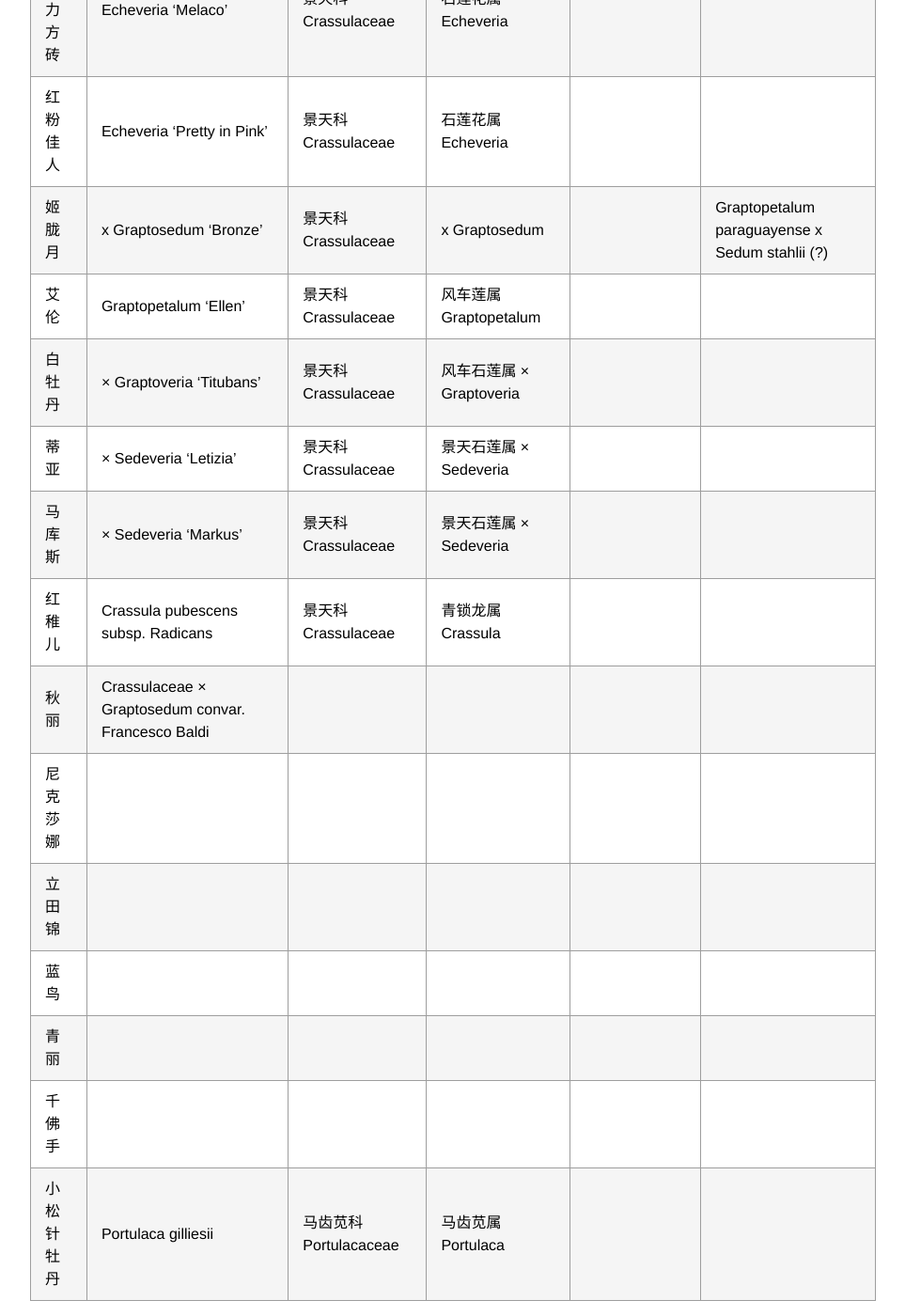
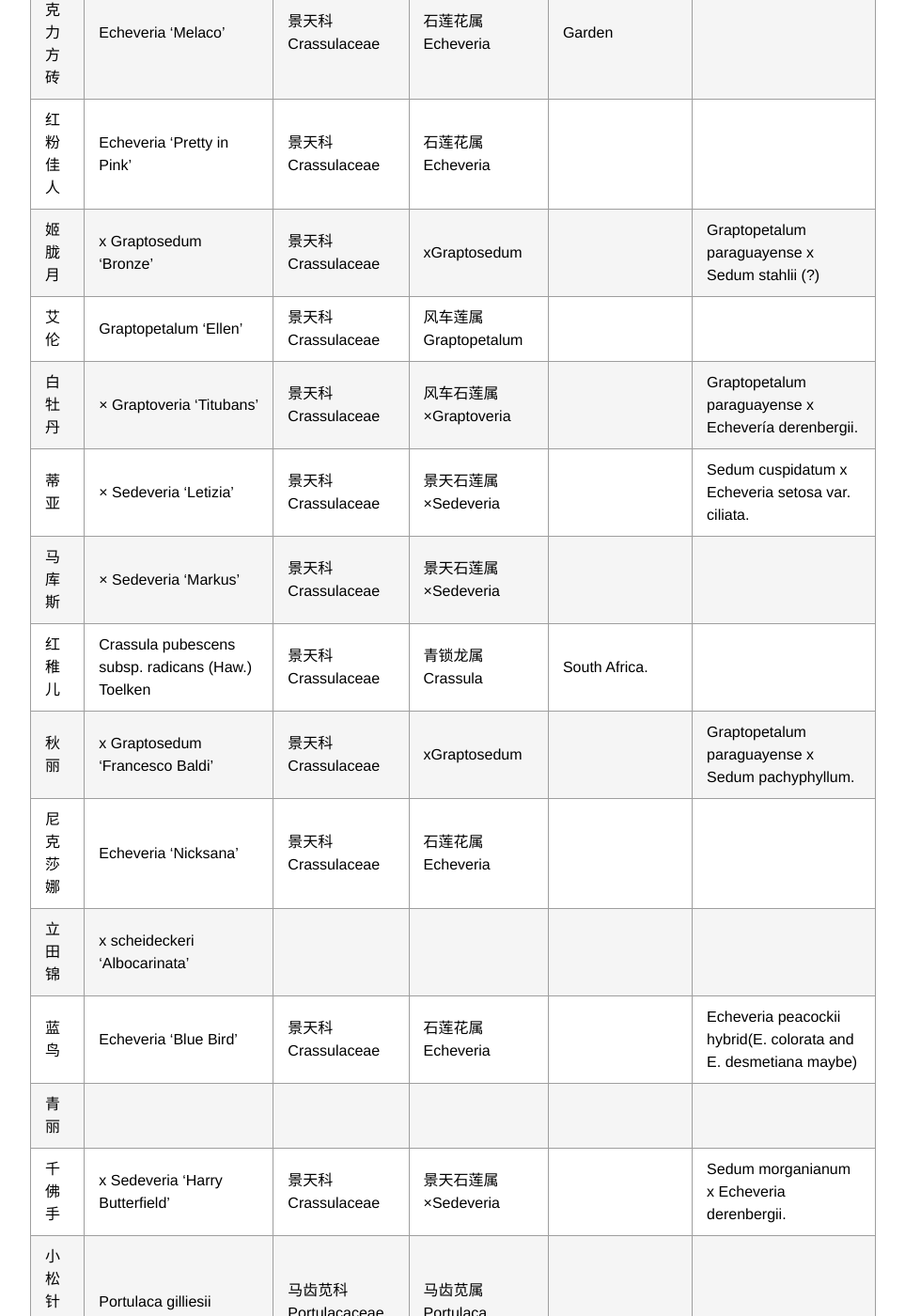
Before and after one commit to lcr/lcr.github.io, a Jekyll site: the page built from _posts/2018-01-08-succulent-scientific-name.md, in a window 1280 px wide and 1400 px high, scrolled down 1468 px. Shown: the whole window at 94% size, without its empty margins (158-1121 px from the left). Built offline with Jekyll 4.4.1, drawn with Linux system fonts in a browser that asks for light colours; some of the changed text lies outside the part shown.

```diff
--- a/_posts/2018-01-08-succulent-scientific-name.md
+++ b/_posts/2018-01-08-succulent-scientific-name.md
@@ -7,33 +7,33 @@
 
 <div class="table-wrapper" markdown="block">
 
-中文名 | 学名Scientific Name | 科Family | 属Genus | 原生地Origin | 血统Parentage
+中文名 | 学名Binomial name | 科Family | 属Genus | 原生地Origin | 血统Parentage
 --- | --- | ---| --- | ---
-青星美人 | Pachyphytum 'Dr. Cornelius' | 景天科 Crassulaceae | 厚叶莲属 Pachyphytum |
+青星美人 | Pachyphytum Dr Cornelius | 景天科 Crassulaceae | 厚叶莲属 Pachyphytum | | Pachyphytum glutinicaule x Echeveria spec.
 星美人 | Pachyphytum oviferum | 景天科 Crassulaceae | 厚叶莲属 Pachyphytum |  Mexico (San Luis Potosí), rock cliffs, 1200 m.
 冬美人 | Pachyphytum pachyphytoides | 景天科 Crassulaceae | 厚叶莲属 Pachyphytum
-铭月	| Sedum nussbaumerianum | 景天科 Crassulaceae | 景天属 Sedum
-黄丽 | Sedum adolphii | 景天科 Crassulaceae | 景天属 Sedum
-虹之玉 | Sedum × rubrotinctum | 景天科 Crassulaceae | 景天属 Sedum
-乙女心 | Sedum pachyphyllum | 景天科 Crassulaceae | 景天属 Sedum
-塔洛克 |	Sedum joyce tulloch | 景天科 Crassulaceae | 景天属 Sedum
+铭月	| Sedum nussbaumerianum | 景天科 Crassulaceae | 景天属 Sedum |  Mexico (Veracruz)
+黄丽 | Sedum adolphii | 景天科 Crassulaceae | 景天属 Sedum | South Africa(Cape region)
+虹之玉 | Sedum rubrotinctum | 景天科 Crassulaceae | 景天属 Sedum | Mexico
+乙女心 | Sedum pachyphyllum Rose | 景天科 Crassulaceae | 景天属 Sedum | Mexico
+塔洛克 |	Sedum joyce tulloch | 景天科 Crassulaceae | 景天属 Sedum| |probably Sedum versadense x S. lucidum
 奥利维亚 | Echeveria 'Olivia' | 景天科 Crassulaceae |石莲花属 Echeveria
-黑王子 | Echeveria 'Black Prince' | 景天科 Crassulaceae | 石莲花属 Echeveria
-红宝石 | Echeveria 'Magic Red' | 景天科 Crassulaceae | 石莲花属 Echeveria
-巧克力方砖 | Echeveria 'Melaco' | 景天科 Crassulaceae | 石莲花属 Echeveria
+黑王子 | Echeveria 'Black Prince' | 景天科 Crassulaceae | 石莲花属 Echeveria | |  Echeveria shaviana x Echeveria affinis
+红宝石 | Sedeveria pink ruby | 景天科 Crassulaceae |
+巧克力方砖 | Echeveria 'Melaco' | 景天科 Crassulaceae | 石莲花属 Echeveria | Garden
 红粉佳人 | Echeveria 'Pretty in Pink' | 景天科 Crassulaceae | 石莲花属 Echeveria
-姬胧月 | x Graptosedum ‘Bronze’ | 景天科 Crassulaceae | x Graptosedum | |Graptopetalum paraguayense x Sedum stahlii (?)
+姬胧月 | x Graptosedum ‘Bronze’ | 景天科 Crassulaceae | xGraptosedum | |Graptopetalum paraguayense x Sedum stahlii (?)
 艾伦 | Graptopetalum 'Ellen' | 景天科 Crassulaceae | 风车莲属 Graptopetalum
-白牡丹 | × Graptoveria 'Titubans' | 景天科 Crassulaceae | 风车石莲属 × Graptoveria
-蒂亚 | × Sedeveria 'Letizia'	 | 景天科 Crassulaceae | 景天石莲属 × Sedeveria
-马库斯 |	× Sedeveria 'Markus' | 景天科 Crassulaceae | 景天石莲属 × Sedeveria
-红稚儿 | Crassula pubescens subsp. Radicans | 景天科 Crassulaceae | 青锁龙属 Crassula
-秋丽 | Crassulaceae × Graptosedum convar. Francesco Baldi
-尼克莎娜 |
-立田锦 |
-蓝鸟 |
+白牡丹 | × Graptoveria 'Titubans' | 景天科 Crassulaceae | 风车石莲属 ×Graptoveria | | Graptopetalum paraguayense x Echevería derenbergii.
+蒂亚 | × Sedeveria 'Letizia'	 | 景天科 Crassulaceae | 景天石莲属 ×Sedeveria | | Sedum cuspidatum x Echeveria setosa var. ciliata.
+马库斯 |	× Sedeveria 'Markus' | 景天科 Crassulaceae | 景天石莲属 ×Sedeveria
+红稚儿 | Crassula pubescens subsp. radicans (Haw.) Toelken | 景天科 Crassulaceae | 青锁龙属 Crassula | South Africa.
+秋丽 | x Graptosedum ‘Francesco Baldi’ | 景天科 Crassulaceae | xGraptosedum | | Graptopetalum paraguayense x Sedum pachyphyllum.
+尼克莎娜 | Echeveria 'Nicksana' | 景天科 Crassulaceae | 石莲花属 Echeveria
+立田锦 | x scheideckeri 'Albocarinata'
+蓝鸟 | Echeveria ‘Blue Bird’ | 景天科 Crassulaceae | 石莲花属 Echeveria |	|  Echeveria peacockii hybrid(E. colorata and E. desmetiana maybe)
 青丽	 |
-千佛手 |
+千佛手 |	x Sedeveria ‘Harry Butterfield’ | 景天科 Crassulaceae | 景天石莲属 ×Sedeveria | | Sedum morganianum x Echeveria derenbergii.
 小松针牡丹 | Portulaca gilliesii | 马齿苋科 Portulacaceae | 马齿苋属 Portulaca
 
 </div>
```
